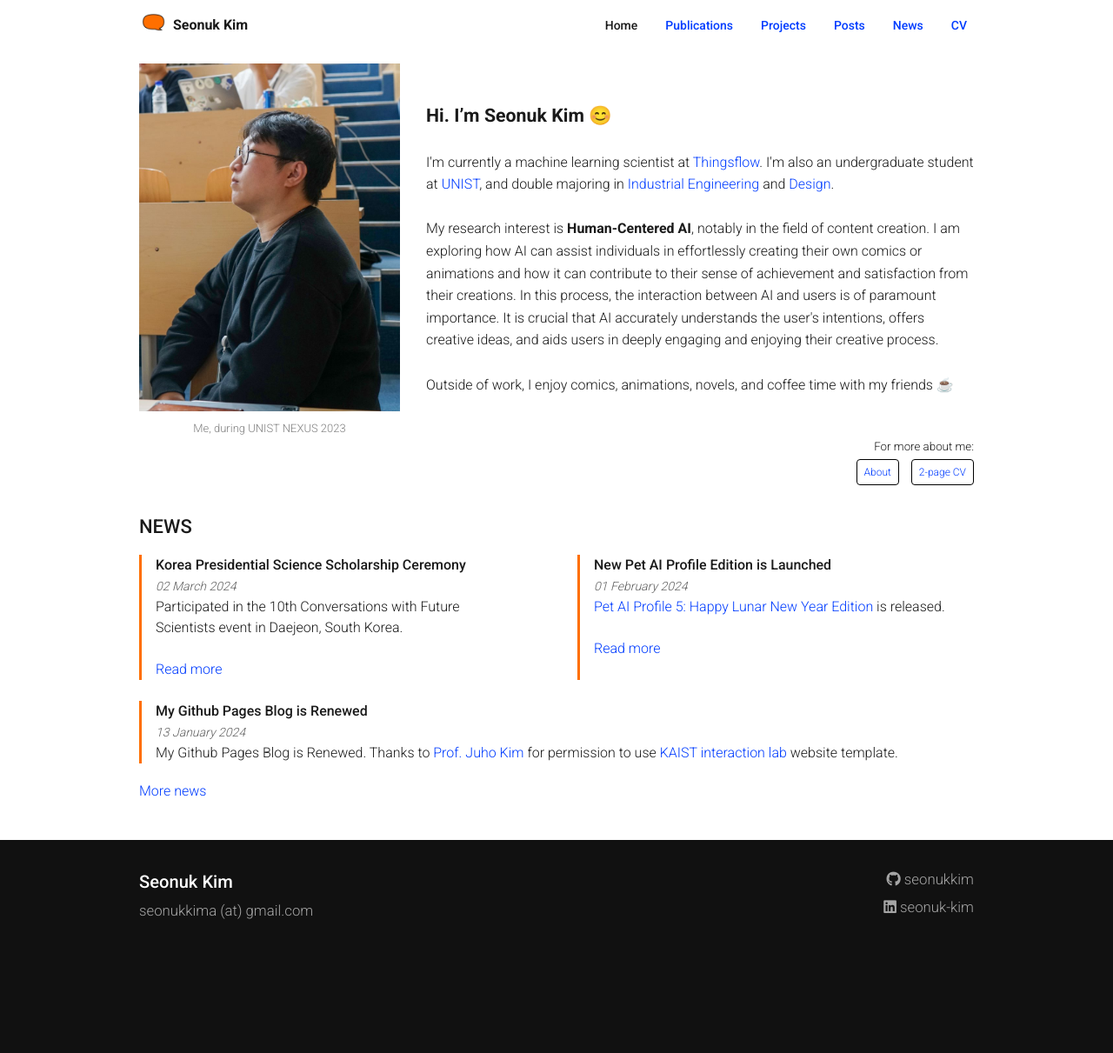
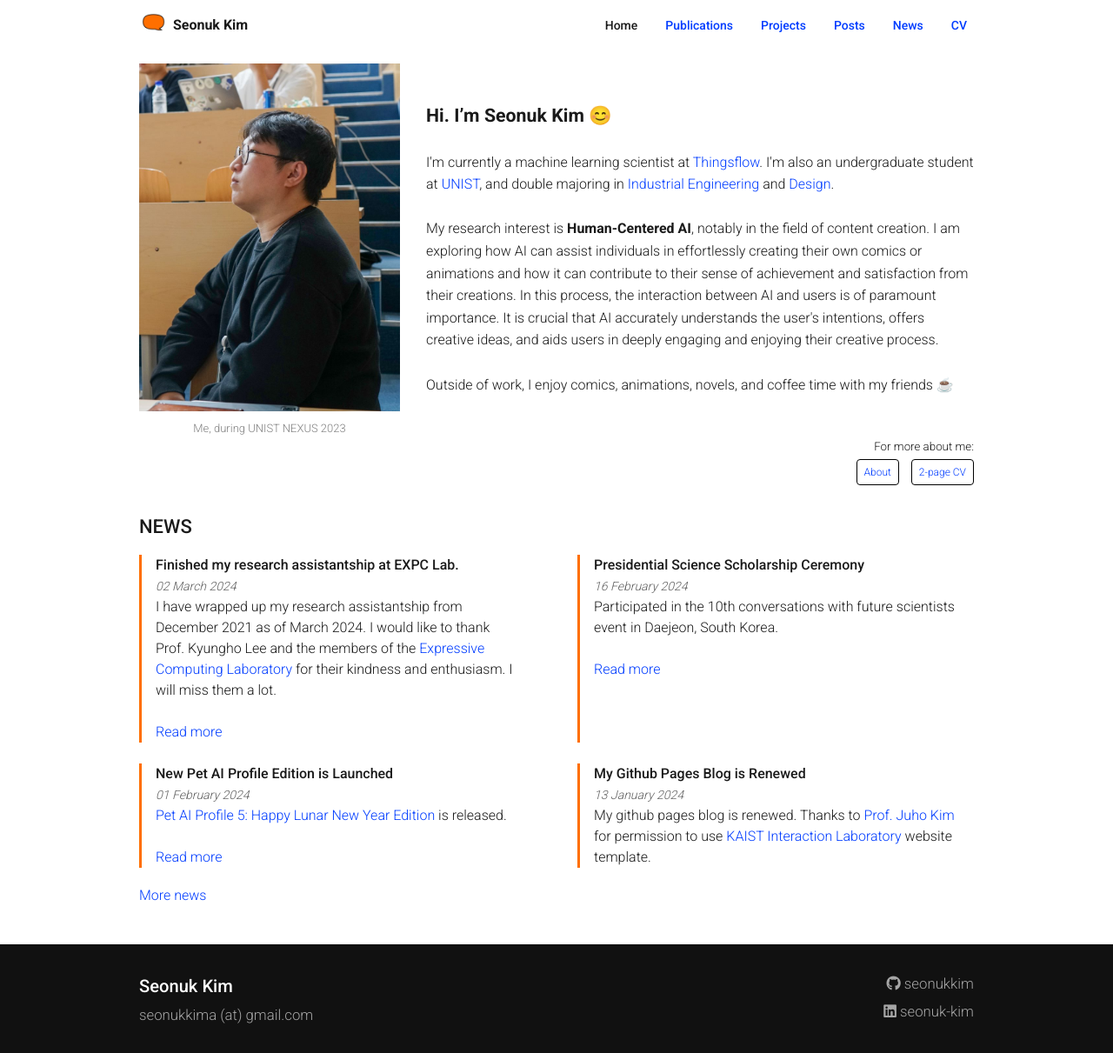
Before and after one commit to seonukkim/seonukkim.github.io, a Jekyll site: the page built from index.md, in a window 1280 px wide. Shown: the whole page at 87% size. Built offline with Jekyll 4.4.1, drawn with Linux system fonts in a browser that asks for light colours; before the commit the page ends 1091 px from its top, so only the background shows below that.

Commit message:
update: news

```diff
--- a/_posts/news/2024-02-16-presidential-science-scholarship.md
+++ b/_posts/news/2024-02-16-presidential-science-scholarship.md
@@ -1,14 +1,14 @@
 ---
 layout: post
-title: Korea Presidential Science Scholarship Ceremony
-date: 2024-03-02 00:00:00
+title: Presidential Science Scholarship Ceremony
+date: 2024-02-16 00:00:00
 author: Admin
 categories: news
 img: default.png
 thumb: default.png
-summary: "Participated in the 10th Conversations with Future Scientists event in Daejeon, South Korea."
+summary: "Participated in the 10th conversations with future scientists event in Daejeon, South Korea."
 ---
 
-Participated in the 10th Conversations with Future Scientists event in Daejeon, South Korea. The event is an opportunity for International Olympiad winners and Presidential Science Scholars to be personally visited by the President of the Republic of Korea to solicit the opinions of future scientists and personally recognize their achievements.
+Participated in the 10th conversations with future scientists event in Daejeon, South Korea. The event is an opportunity for international olympiad winners and presidential science scholars to be personally visited by the president of the Republic of Korea to solicit the opinions of future scientists and personally recognize their achievements.
 
 ![the 10th Conversations with Future Scientists](/assets/img/news/2024-02-16-conversation.jpeg){: width="400"}
--- /dev/null
+++ b/_posts/news/2024-03-01-expressive-computing-lab.md
@@ -0,0 +1,14 @@
+---
+layout: post
+title: Finished my research assistantship at EXPC Lab.
+date: 2024-03-02 00:00:00
+author: Admin
+categories: news
+img: default.png
+thumb: default.png
+summary: "I have wrapped up my research assistantship from December 2021 as of March 2024. I would like to thank Prof. Kyungho Lee and the members of the [Expressive Computing Laboratory](https://www.klee141.com/) for their kindness and enthusiasm. I will miss them a lot."
+---
+
+I have wrapped up my research assistantship from December 2021 as of March 2024. I would like to thank Prof. Kyungho Lee and the members of the [Expressive Computing Laboratory](https://www.klee141.com/) for their kindness and enthusiasm. I will miss them a lot.
+
+![EXPC Lab](/assets/img/news/2024-03-02-expc.jpeg){: width="400"}
```
Also changed, not shown: _posts/news/2024-01-13-blog-open.md (+1 -1 lines), assets/img/news/2024-03-02-expc.jpeg (added), 1 other file.
